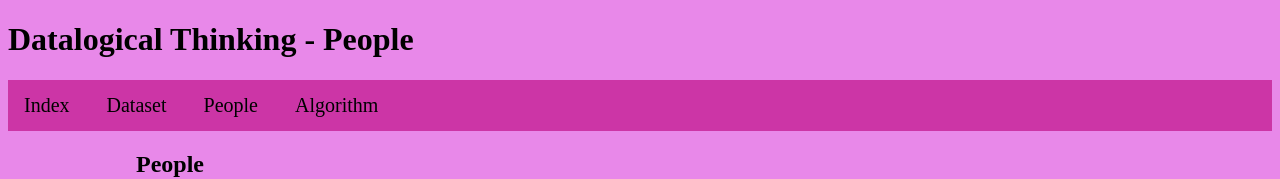
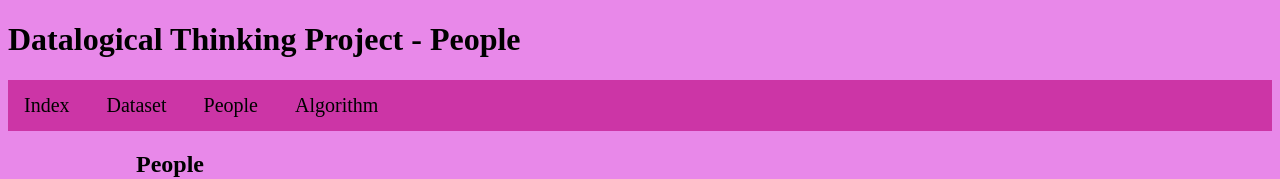
Before and after one commit to sandraxcz/Project-group-2, a plain HTML site: page docs/people.html in a window 1280 px wide. Shown: the top 179 px of the page. Drawn offline with Linux system fonts and the light colour scheme.

Commit message:
Update people.html

```diff
--- a/docs/people.html
+++ b/docs/people.html
@@ -8,7 +8,7 @@
     <body>
         <header>
             <!-- add a header, and format with CSS -->
-            <h1>Datalogical Thinking  - People</h1>
+            <h1>Datalogical Thinking Project  - People</h1>
          </header>
          <nav>
             <ul id="navigation">
```
